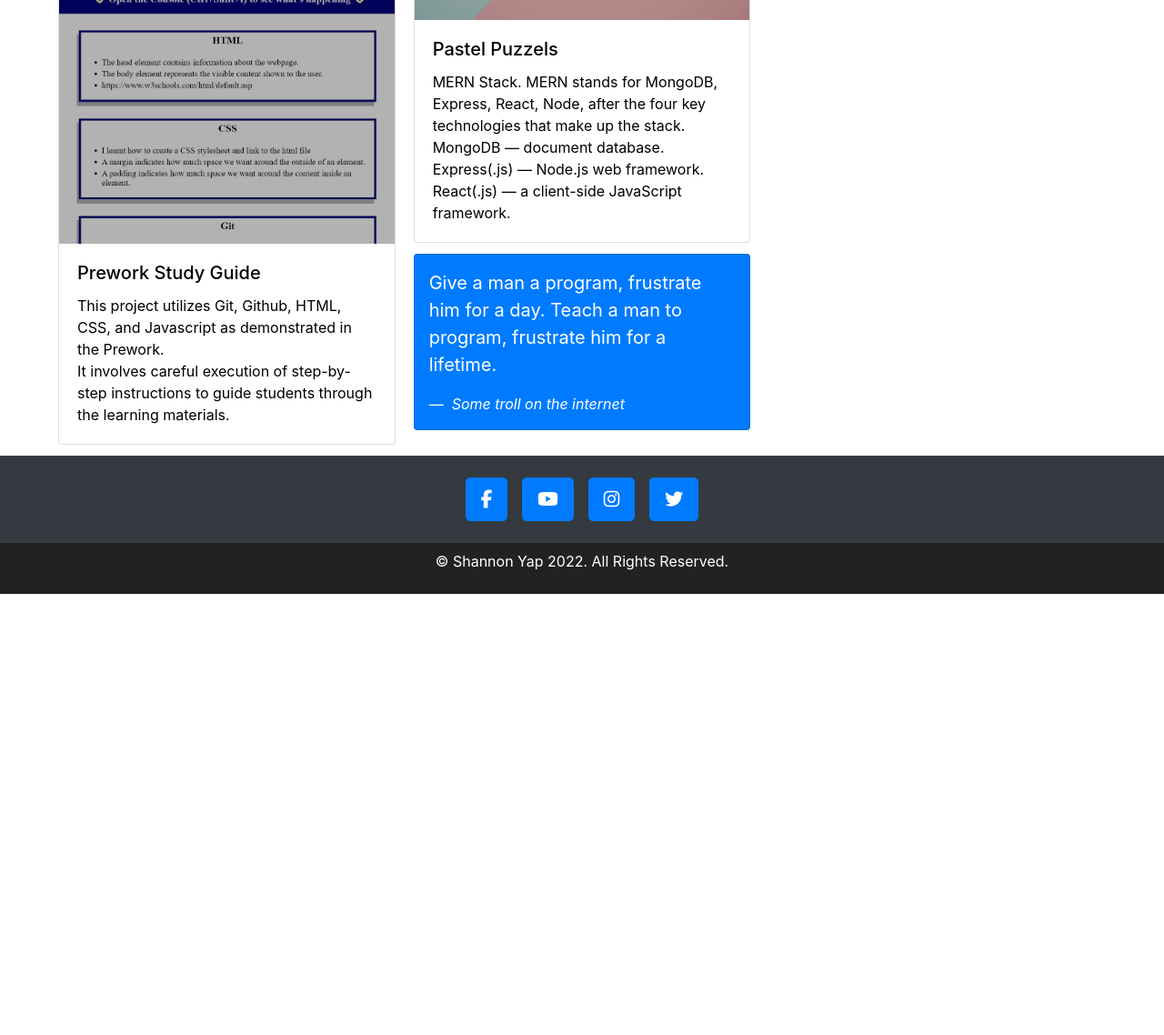
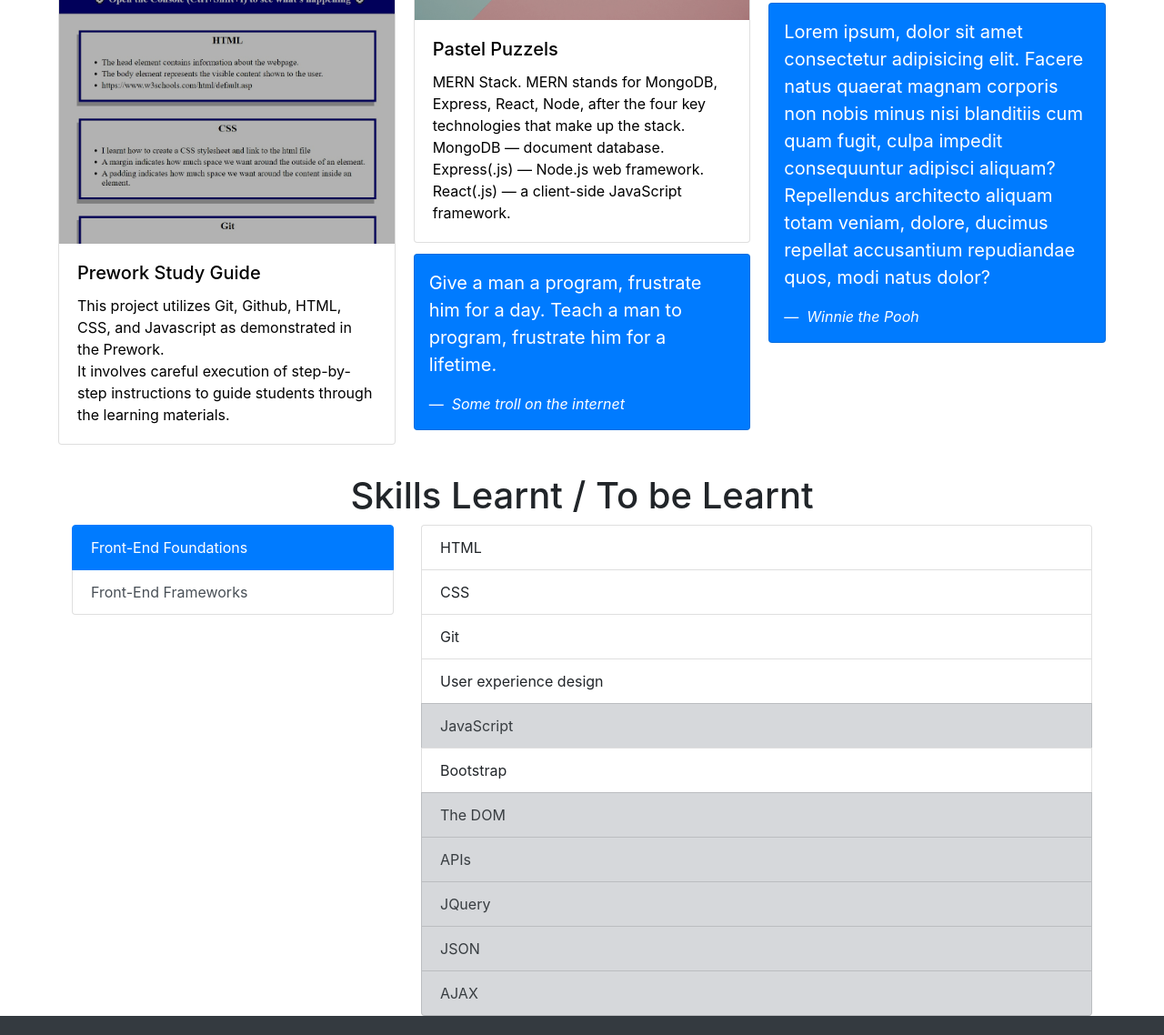
Before and after one commit to damnsemicolon/bootstrap-portfolio-shannon, a plain HTML site: page index.html in a window 1280 px wide. Shown: the part 1658-2796 px from the top of the page at 91% size. Before the commit the page ends 2311 px from the top, so only its background shows below. Drawn offline with nearby package versions, Linux system fonts and the light colour scheme.

Commit message:
added skills section

```diff
--- a/css/style.css
+++ b/css/style.css
@@ -60,7 +60,7 @@ color:white;
 
 .section-title {
     text-align: center;
-    background-color:antiquewhite
+    margin-top:20px;
 }
 a, a:hover {
     text-decoration: none;
@@ -76,6 +76,10 @@ a, a:hover {
     filter:brightness(100%);
 }
 
+/* .list-group-item {
+    padding:60px 0 60px 0;
+} */
+
 footer {
     /* position: absolute;
     width: 100%;
--- a/index.html
+++ b/index.html
@@ -99,7 +99,7 @@
             </a>
         </div>
 
-        <!-- card 4 -->
+        <!-- card 2 -->
         <div class="card bg-primary text-white text-left p-3">
         <blockquote class="blockquote mb-0">
             <p>To be a good programmer, you gotta improve your Google-fu.
@@ -110,9 +110,9 @@
                 </cite>
             </footer>
         </blockquote>
-    </div>
+        </div>
 
-        <!-- card 2 -->
+        <!-- card 3 -->
         <div class="card">
             <a href="https://damnsemicolon.github.io/prework-study-guide/">
                 <img class="card-img-top" src="images/work-2.jpg" alt="prework-study-guide">
@@ -126,7 +126,7 @@
             </a>
         </div>
 
-        <!-- card 3 -->
+        <!-- card 4 -->
         <div class="card">
             <a href="https://damnsemicolon.github.io/portfolio-beginner/">
                 <img class="card-img-top" src="images/work-3.png" alt="portfolio-beginner">
@@ -151,7 +151,7 @@
             </a>
         </div>
 
-        <!-- card 4 -->
+        <!-- card 6 -->
         <div class="card bg-primary text-white text-left p-3">
             <blockquote class="blockquote mb-0">
                 <p>Give a man a program, frustrate him for a day. Teach a man to program, frustrate him for a lifetime.
@@ -164,7 +164,7 @@
             </blockquote>
         </div>
 
-        <!-- card 6 -->
+        <!-- card 7 -->
         <div class="card">
             <a href="#">
                 <img class="card-img-top" src="images/work-5.jpg" alt="run-buddy">
@@ -176,7 +176,7 @@
             </a>
         </div>
 
-        <!-- card 7 -->
+        <!-- card 8 -->
         <div class="card">
             <a href="#">
                 <img class="card-img-top" src="images/work-6.jpg" alt="calculator">
@@ -188,10 +188,73 @@
             </a>
         </div>
 
+        <!-- card 9 -->
+        <div class="card bg-primary text-white text-left p-3">
+            <blockquote class="blockquote mb-0">
+                <p>Lorem ipsum, dolor sit amet consectetur adipisicing elit. Facere natus quaerat magnam corporis non nobis minus nisi blanditiis cum quam fugit, culpa impedit consequuntur adipisci aliquam? Repellendus architecto aliquam totam veniam, dolore, ducimus repellat accusantium repudiandae quos, modi natus dolor?
+                </p>
+                <footer class="blockquote-footer text-white">
+                    <cite>
+                        Winnie the Pooh
+                    </cite>
+                </footer>
+            </blockquote>
+        </div>
+
     </section>
 
     <!-- Skill Section in Lists -->
     <!-- List out the skills you expect to learn from the bootcamp. -->
+
+    <h1 class="section-title" id="skills-learnt">Skills Learnt / To be Learnt</h1>
+
+    <section class="row mx-auto" style="width:90%">
+        <div class="col-4">
+          <div class="list-group" id="list-tab" role="tablist">
+            <a class="list-group-item list-group-item-action active" id="list-foundations-list" data-toggle="list" href="#list-foundations" role="tab" aria-controls="foundations">Front-End Foundations</a>
+            <a class="list-group-item list-group-item-action" id="list-frameworks-list" data-toggle="list" href="#list-frameworks" role="tab" aria-controls="frameworks">Front-End Frameworks</a>
+
+          </div>
+        </div>
+        <div class="col-8">
+          <div class="tab-content" id="nav-tabContent">
+            <div class="tab-pane fade show active" id="list-foundations" role="tabpanel" aria-labelledby="list-foundations-list">
+                <ul class="list-group">
+                <li class="list-group-item">HTML</li>
+                <li class="list-group-item">CSS</li>
+                <li class="list-group-item">Git</li>
+                <li class="list-group-item">User experience design</li>
+                <li class="list-group-item list-group-item-secondary">JavaScript</li>
+                <li class="list-group-item">Bootstrap</li>
+                <li class="list-group-item list-group-item-secondary">The DOM</li>
+                <li class="list-group-item list-group-item-secondary">APIs</li>
+                <li class="list-group-item list-group-item-secondary">JQuery</li>
+                <li class="list-group-item list-group-item-secondary">JSON</li>
+                <li class="list-group-item list-group-item-secondary">AJAX</li>
+              </ul>
+            </div>
+
+            <div class="tab-pane fade" id="list-frameworks" role="tabpanel" aria-labelledby="list-frameworks-list">
+                <ul class="list-group">
+                    <li class="list-group-item list-group-item-secondary">Node.js</li>
+                    <li class="list-group-item list-group-item-secondary">ES6</li>
+                    <li class="list-group-item list-group-item-secondary">Object-oriented programming</li>
+                    <li class="list-group-item list-group-item-secondary">Test-driven development</li>
+                    <li class="list-group-item list-group-item-secondary">React</li>
+                    <li class="list-group-item list-group-item-secondary">Behavior-driven development</li>
+                    <li class="list-group-item list-group-item-secondary">Deployment</li>
+                    <li class="list-group-item list-group-item-secondary">How to create a professional project portfolio</li>
+                    <li class="list-group-item list-group-item-secondary">JQuery</li>
+                    <li class="list-group-item list-group-item-secondary">JSON</li>
+                    <li class="list-group-item list-group-item-secondary">AJAX</li>
+                  </ul>
+                </div>
+            </div>
+
+
+          </div>
+        </div>
+    </section>
 
     <!-- About Me Section -->
     <!-- An "About Me" section in the same row. -->
```
